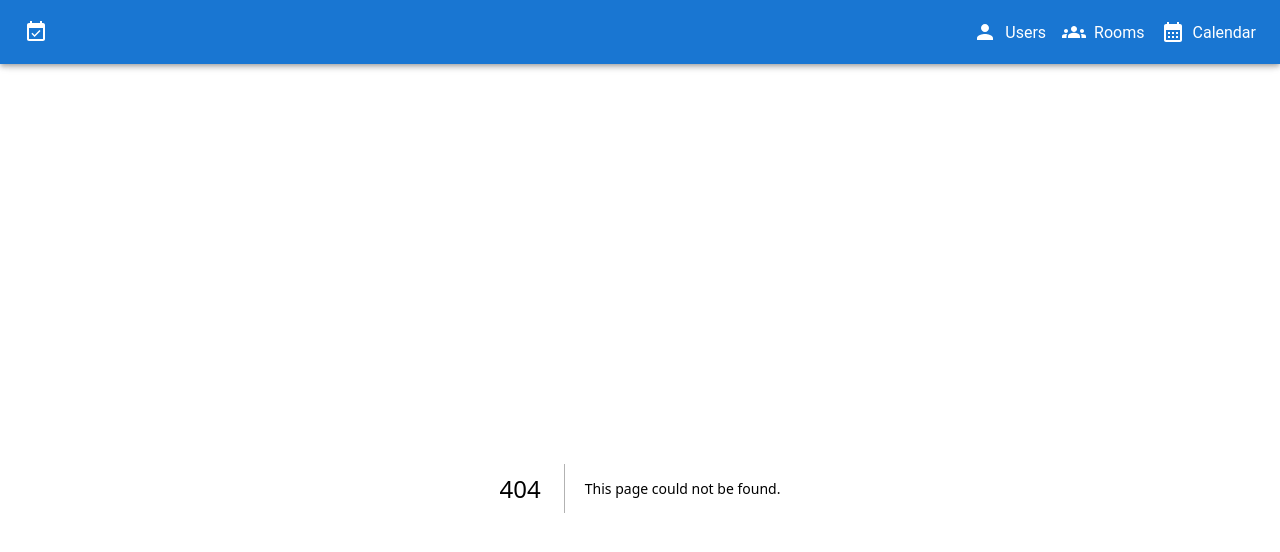
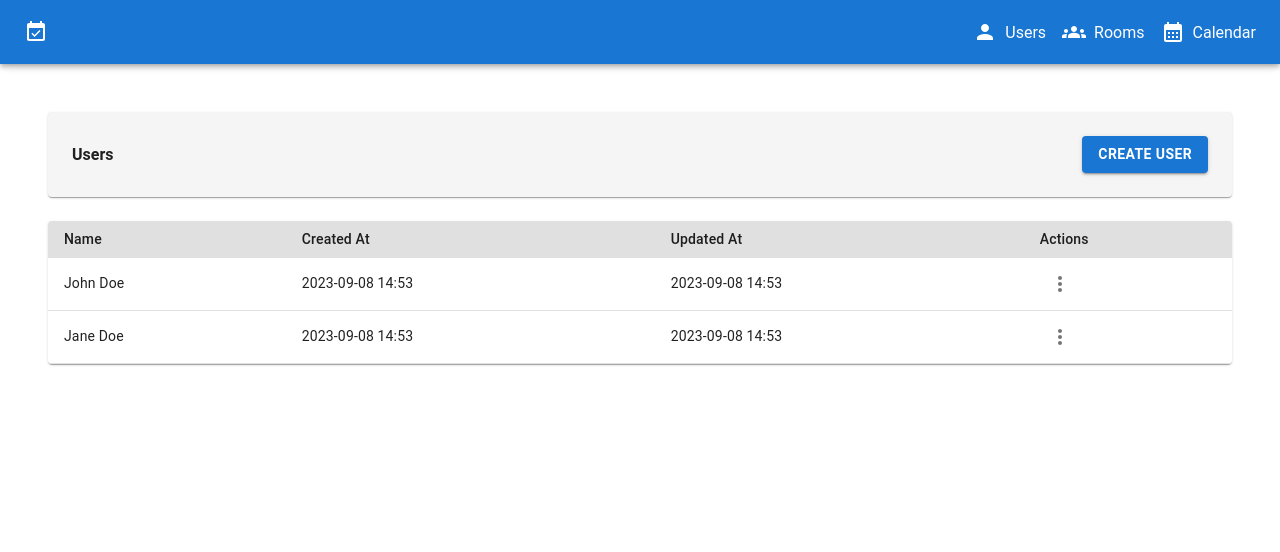
Before and after one commit to carlossantos74/booking-system, a Next.js app: page /users in a window 1280 px wide. Before the commit this address had no page. Shown: the top 552 px of the page. Built offline with nearby package versions, Linux system fonts and the light colour scheme.

Commit message:
feat(FE): add users page

```diff
--- /dev/null
+++ b/app/users/page.tsx
@@ -0,0 +1,106 @@
+'use client'
+
+import {
+  TableContainer,
+  Paper,
+  Table,
+  TableRow,
+  TableCell,
+  TableBody,
+  Container,
+  Box,
+  useTheme,
+  Button,
+  TextField
+} from "@mui/material";
+import { User } from '@prisma/client';
+import moment from 'moment';
+import { TableMenu, TableHead } from "@/app/components/Table";
+import { FormDialog } from "../components/FormDialog";
+import { useState } from "react";
+
+const createData = ({ id, name, createdAt, updatedAt }: User) => ({
+  id,
+  name,
+  createdAt: moment(createdAt).format('YYYY-MM-DD HH:mm'),
+  updatedAt: moment(updatedAt).format('YYYY-MM-DD HH:mm'),
+});
+
+const rows = [
+  createData({ id: 'any-id', name: 'John Doe', createdAt: new Date(), updatedAt: new Date() }),
+  createData({ id: 'any-id-2', name: 'Jane Doe', createdAt: new Date(), updatedAt: new Date() }),
+];
+
+export default function Page() {
+  const [formOpen, setFormOpen] = useState(false)
+  const theme = useTheme()
+
+  return (
+    <Container maxWidth="xl">
+      <FormDialog
+        open={formOpen}
+        onClose={() => setFormOpen(false)}
+        onConfirm={() => setFormOpen(false)}
+        title="Create user"
+        description="Create a new user to participate the meetings"
+        buttonText="Create user"
+        form={
+          <TextField
+            autoFocus
+            margin="dense"
+            id="name"
+            label="User name"
+            type="text"
+            fullWidth
+            variant="standard"
+          />
+        }
+      />
+
+      <Box
+        p={3}
+        my={3}
+        component={Paper}
+        bgcolor={theme.palette.grey[100]}
+        display="flex"
+        justifyContent="space-between"
+        alignItems="center"
+      >
+        <h4>
+          Users
+        </h4>
+
+        <Button variant="contained" onClick={() => setFormOpen(true)}>
+          Create user
+        </Button>
+      </Box>
+      <TableContainer component={Paper}>
+        <Table size="small">
+          <TableHead
+            titles={['Name', 'Created At', 'Updated At', 'Actions']}
+          />
+          <TableBody>
+            {
+              rows.map((user) => (
+                <TableRow key={user.id}>
+                  <TableCell>
+                    {user.name}
+                  </TableCell>
+                  <TableCell>
+                    {user.createdAt}
+                  </TableCell>
+                  <TableCell>
+                    {user.updatedAt}
+                  </TableCell>
+                  <TableCell>
+                    <TableMenu />
+                  </TableCell>
+                </TableRow>
+              ))
+            }
+          </TableBody>
+        </Table>
+      </TableContainer>
+    </Container>
+  )
+}
--- a/package.json
+++ b/package.json
@@ -13,6 +13,7 @@
     "@mui/material": "^5.14.8",
     "@prisma/client": "^5.2.0",
     "@reduxjs/toolkit": "1.9.5",
+    "moment": "^2.29.4",
     "next": "latest",
     "react": "18.2.0",
     "react-dom": "18.2.0",
```
Also changed, not shown: 1 other file (tests, documents, lock files or other folders).
